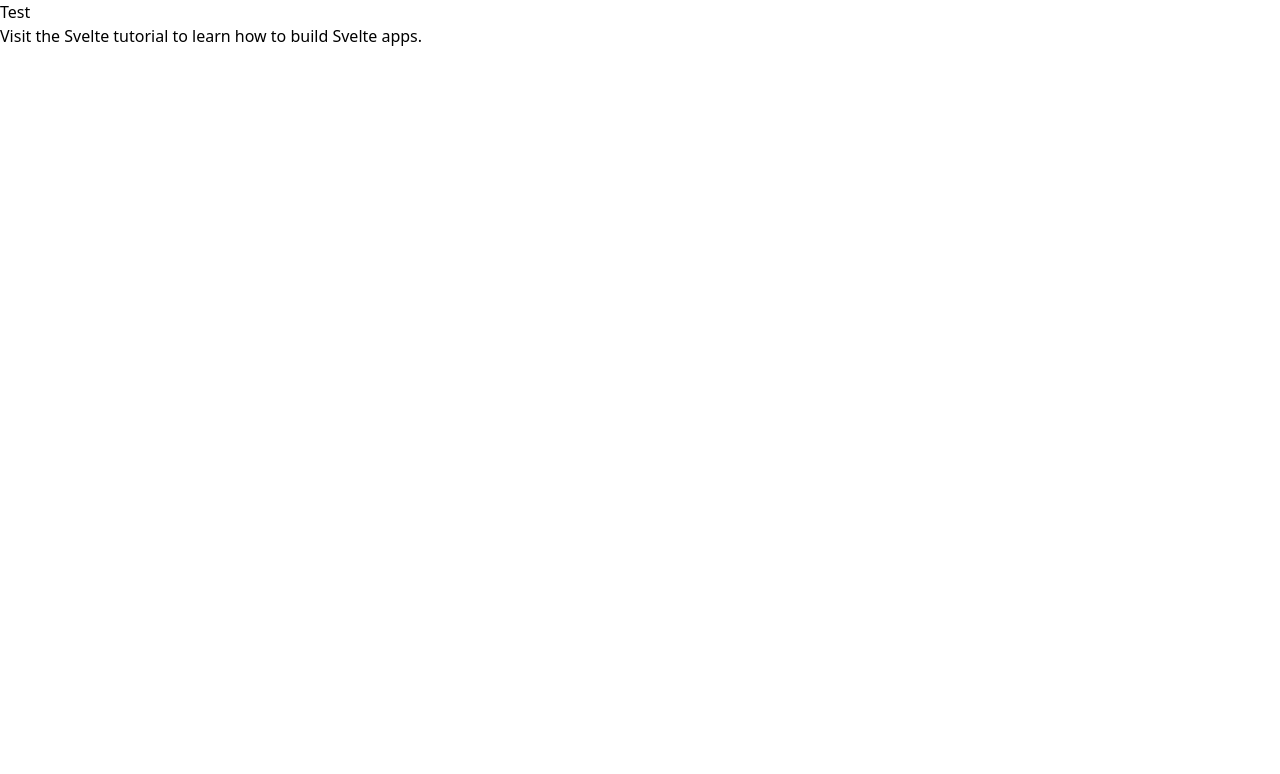
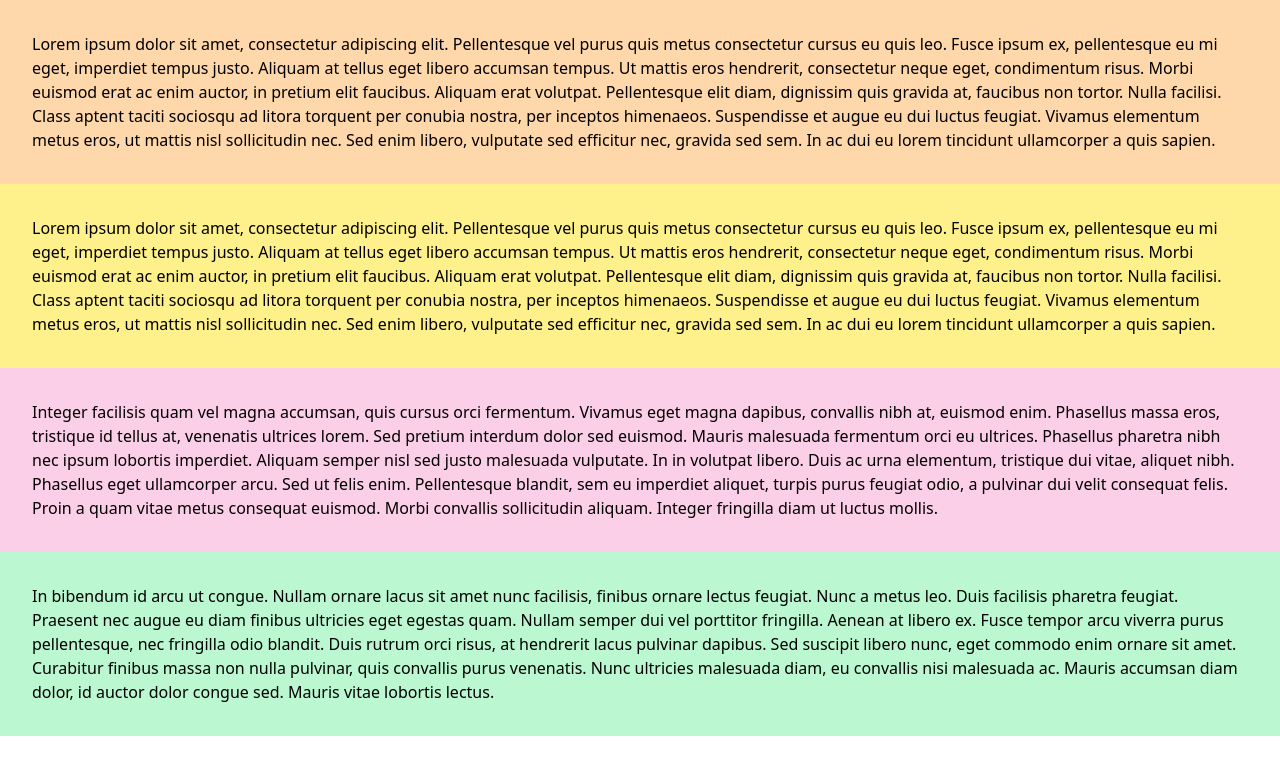
Before and after one commit to encX/encx.github.io, a Svelte app: page / in a window 1280 px wide. Shown: the top 774 px of the page. Built offline with nearby package versions, Linux system fonts and the light colour scheme; the HTML template or start-up script is replaced by a standard one.

Commit message:
Add lorem

```diff
--- a/rollup.config.js
+++ b/rollup.config.js
@@ -6,6 +6,8 @@
 import { terser } from 'rollup-plugin-terser';
 import css from 'rollup-plugin-css-only';
 import sveltePreprocess from 'svelte-preprocess';
+import tailwindcss from 'tailwindcss';
+import autoprefixer from 'autoprefixer';
 
 const production = !process.env.ROLLUP_WATCH;
 
@@ -52,7 +54,7 @@
       preprocess: sveltePreprocess({
         sourceMap: !production,
         postcss: {
-          plugins: [require('tailwindcss')(), require('autoprefixer')()],
+          plugins: [tailwindcss(), autoprefixer()],
         },
       }),
     }),
--- a/src/App.svelte
+++ b/src/App.svelte
@@ -1,13 +1,59 @@
 <script lang="ts">
-  export let name;
+  import Section from './elements/Section.svelte';
 </script>
 
-<main>
-  <h1>Test</h1>
-  <p>
-    Visit the <a href="https://svelte.dev/tutorial">Svelte tutorial</a> to learn
-    how to build Svelte apps.
-  </p>
+<main class="min-h-screen">
+  <Section classes="bg-orange-200">
+    Lorem ipsum dolor sit amet, consectetur adipiscing elit. Pellentesque vel
+    purus quis metus consectetur cursus eu quis leo. Fusce ipsum ex,
+    pellentesque eu mi eget, imperdiet tempus justo. Aliquam at tellus eget
+    libero accumsan tempus. Ut mattis eros hendrerit, consectetur neque eget,
+    condimentum risus. Morbi euismod erat ac enim auctor, in pretium elit
+    faucibus. Aliquam erat volutpat. Pellentesque elit diam, dignissim quis
+    gravida at, faucibus non tortor. Nulla facilisi. Class aptent taciti
+    sociosqu ad litora torquent per conubia nostra, per inceptos himenaeos.
+    Suspendisse et augue eu dui luctus feugiat. Vivamus elementum metus eros, ut
+    mattis nisl sollicitudin nec. Sed enim libero, vulputate sed efficitur nec,
+    gravida sed sem. In ac dui eu lorem tincidunt ullamcorper a quis sapien.
+  </Section>
+  <Section classes="bg-yellow-200">
+    Lorem ipsum dolor sit amet, consectetur adipiscing elit. Pellentesque vel
+    purus quis metus consectetur cursus eu quis leo. Fusce ipsum ex,
+    pellentesque eu mi eget, imperdiet tempus justo. Aliquam at tellus eget
+    libero accumsan tempus. Ut mattis eros hendrerit, consectetur neque eget,
+    condimentum risus. Morbi euismod erat ac enim auctor, in pretium elit
+    faucibus. Aliquam erat volutpat. Pellentesque elit diam, dignissim quis
+    gravida at, faucibus non tortor. Nulla facilisi. Class aptent taciti
+    sociosqu ad litora torquent per conubia nostra, per inceptos himenaeos.
+    Suspendisse et augue eu dui luctus feugiat. Vivamus elementum metus eros, ut
+    mattis nisl sollicitudin nec. Sed enim libero, vulputate sed efficitur nec,
+    gravida sed sem. In ac dui eu lorem tincidunt ullamcorper a quis sapien.
+  </Section>
+  <Section classes="bg-pink-200">
+    Integer facilisis quam vel magna accumsan, quis cursus orci fermentum.
+    Vivamus eget magna dapibus, convallis nibh at, euismod enim. Phasellus massa
+    eros, tristique id tellus at, venenatis ultrices lorem. Sed pretium interdum
+    dolor sed euismod. Mauris malesuada fermentum orci eu ultrices. Phasellus
+    pharetra nibh nec ipsum lobortis imperdiet. Aliquam semper nisl sed justo
+    malesuada vulputate. In in volutpat libero. Duis ac urna elementum,
+    tristique dui vitae, aliquet nibh. Phasellus eget ullamcorper arcu. Sed ut
+    felis enim. Pellentesque blandit, sem eu imperdiet aliquet, turpis purus
+    feugiat odio, a pulvinar dui velit consequat felis. Proin a quam vitae metus
+    consequat euismod. Morbi convallis sollicitudin aliquam. Integer fringilla
+    diam ut luctus mollis.
+  </Section>
+  <Section classes="bg-green-200">
+    In bibendum id arcu ut congue. Nullam ornare lacus sit amet nunc facilisis,
+    finibus ornare lectus feugiat. Nunc a metus leo. Duis facilisis pharetra
+    feugiat. Praesent nec augue eu diam finibus ultricies eget egestas quam.
+    Nullam semper dui vel porttitor fringilla. Aenean at libero ex. Fusce tempor
+    arcu viverra purus pellentesque, nec fringilla odio blandit. Duis rutrum
+    orci risus, at hendrerit lacus pulvinar dapibus. Sed suscipit libero nunc,
+    eget commodo enim ornare sit amet. Curabitur finibus massa non nulla
+    pulvinar, quis convallis purus venenatis. Nunc ultricies malesuada diam, eu
+    convallis nisi malesuada ac. Mauris accumsan diam dolor, id auctor dolor
+    congue sed. Mauris vitae lobortis lectus.
+  </Section>
 </main>
 
 <style lang="postcss" global>
--- /dev/null
+++ b/src/elements/Section.svelte
@@ -0,0 +1,9 @@
+<script lang="ts">
+  export let classes = '';
+</script>
+
+<section class={classes}>
+  <div class="container p-8 mx-auto">
+    <slot />
+  </div>
+</section>
--- a/src/main.ts
+++ b/src/main.ts
@@ -1,10 +1,5 @@
 import App from './App.svelte';
 
-const app = new App({
-  target: document.body,
-  props: {
-    name: 'world',
-  },
-});
+const app = new App({ target: document.body });
 
 export default app;
```
Also changed, not shown: 5 other files (tests, documents, lock files or other folders).
